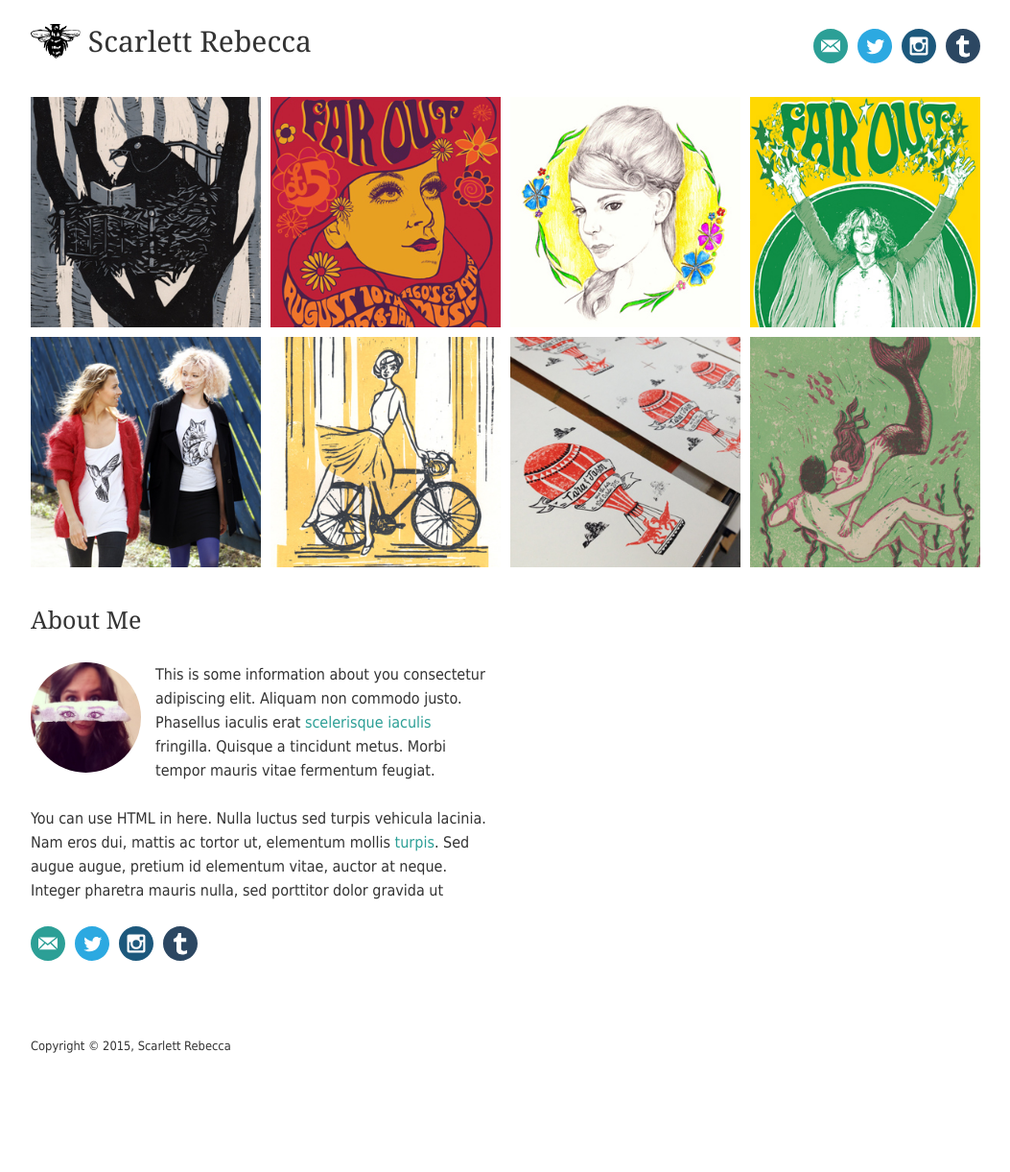
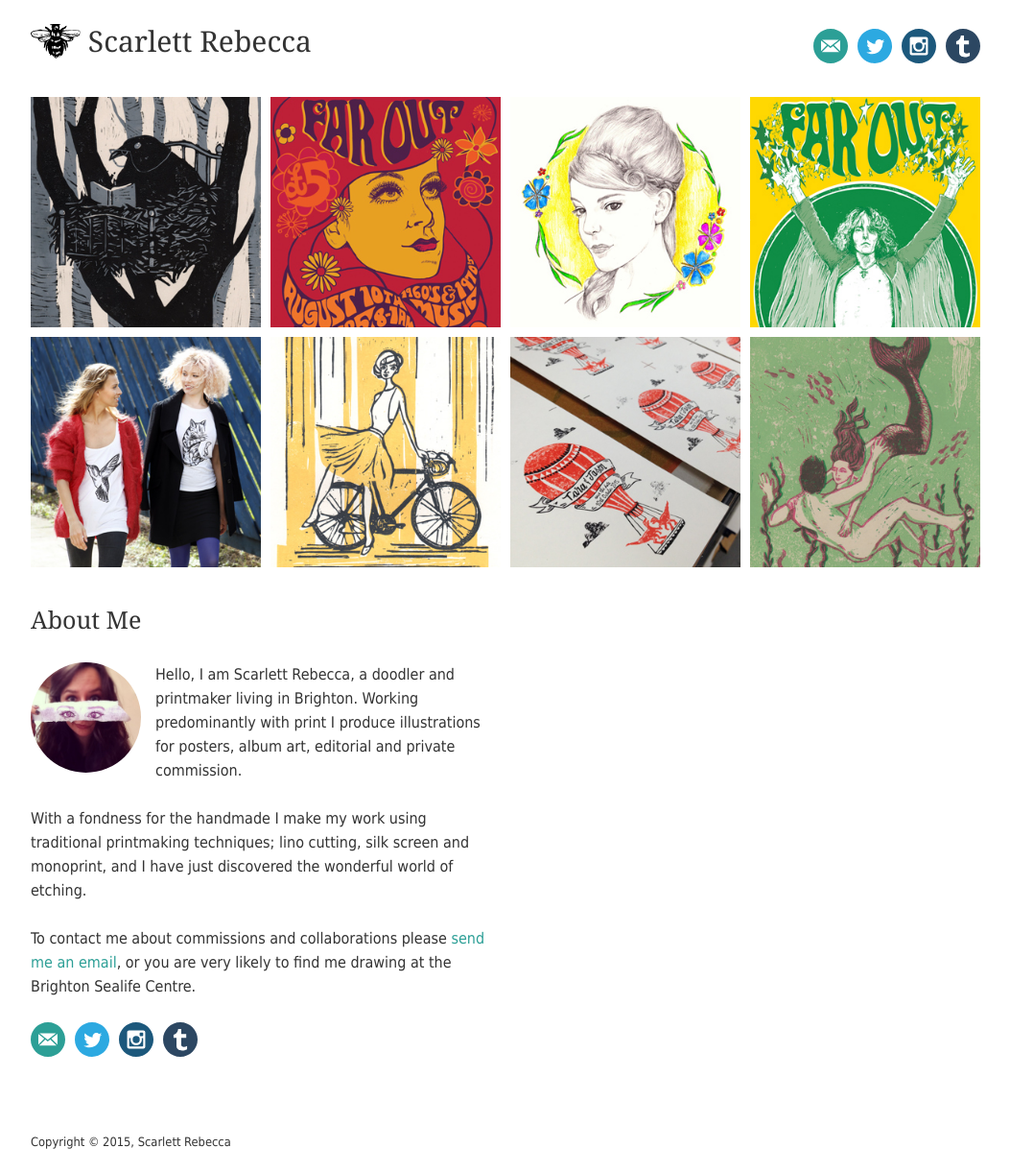
Before and after one commit to scarlettrebecca/website, a Jekyll site: the page built from index.html, in a window 1280 px wide. Shown: the whole page at 96% size, without its empty margins (108-1161 px from the left). Built offline with Jekyll 4.4.1, drawn with Linux system fonts in a browser that asks for light colours; before the commit the page ends 1121 px from its top, so only the background shows below that.

Commit message:
Update the about text

```diff
--- a/_data/author.yml
+++ b/_data/author.yml
@@ -15,8 +15,21 @@
 # This can be HTML, and all text should be wrapped
 # in <p> tags. Ask me if you need help.
 about: >
-    <p>This is some information about you consectetur adipiscing elit. Aliquam non commodo justo. Phasellus iaculis erat <a href="http://example.com/">scelerisque iaculis</a> fringilla. Quisque a tincidunt metus. Morbi tempor mauris vitae fermentum feugiat.</p>
-    <p>You can use HTML in here. Nulla luctus sed turpis vehicula lacinia. Nam eros dui, mattis ac tortor ut, elementum mollis <a href="http://scarlettrebecca.co.uk/">turpis</a>. Sed augue augue, pretium id elementum vitae, auctor at neque. Integer pharetra mauris nulla, sed porttitor dolor gravida ut</p>
+  <p>
+      Hello, I am Scarlett Rebecca, a doodler and printmaker living in Brighton.
+      Working predominantly with print I produce illustrations for posters,
+      album art, editorial and private commission.
+  </p>
+  <p>
+      With a fondness for the handmade I make my work using traditional
+      printmaking techniques; lino cutting, silk screen and monoprint,
+      and I have just discovered the wonderful world of etching.
+  </p>
+  <p>
+      To contact me about commissions and collaborations please
+      <a href="mailto:contact@scarlettrebecca.co.uk">send me an email</a>,
+      or you are very likely to find me drawing at the Brighton Sealife Centre.
+  </p>
 
 # Links that appear in the header. Each link has
 # a label, URL, and icon name. You will only see
```
